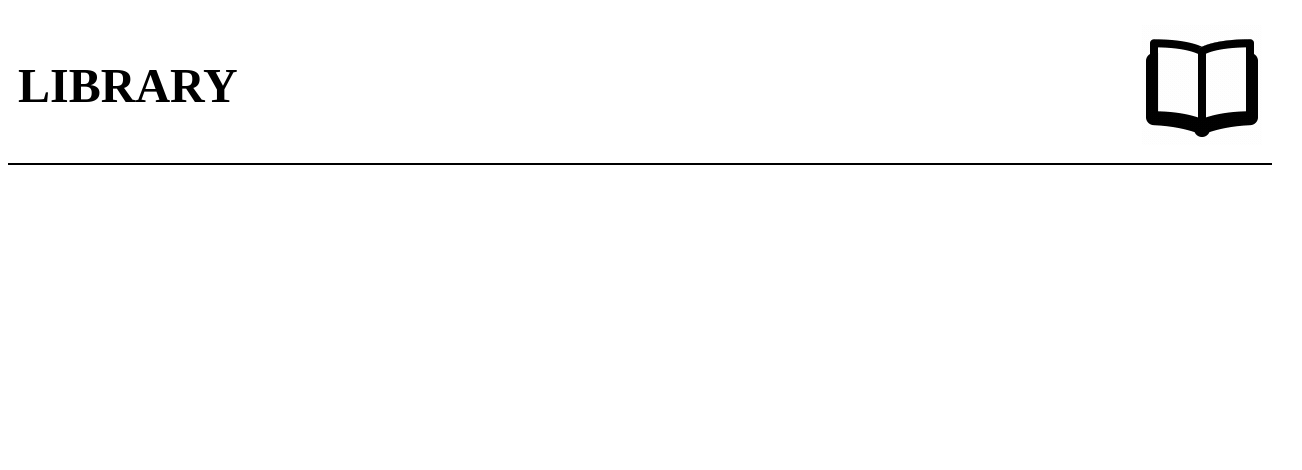
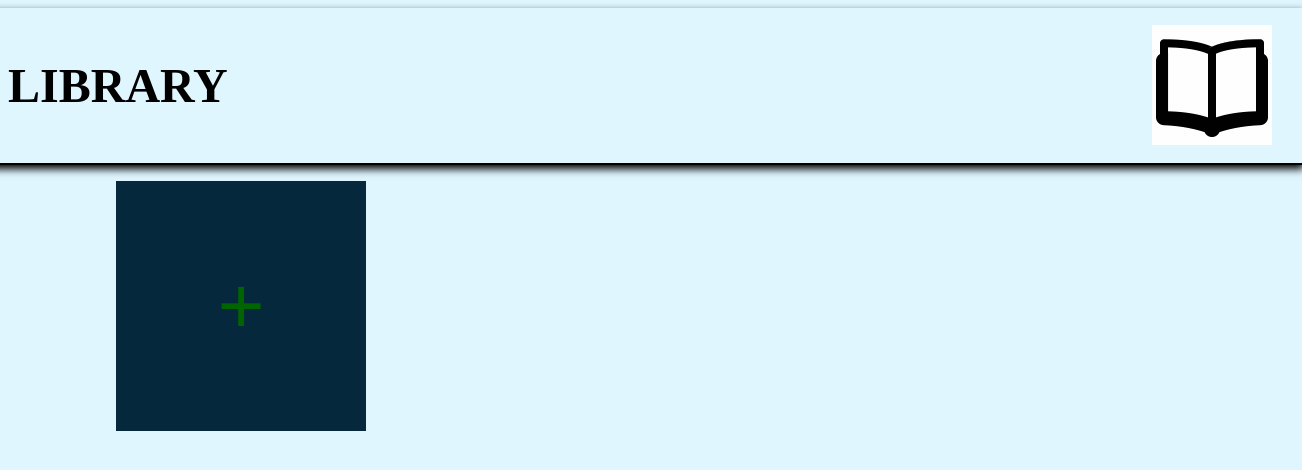
Before and after one commit to Aknexad/library, a plain HTML site: page index.html in a window 1280 px wide. Shown: the whole page, 1302 px wide, since content can reach past the window. Drawn offline with Linux system fonts and the light colour scheme.

Commit message:
add btn and library style

```diff
--- a/index.html
+++ b/index.html
@@ -20,8 +20,8 @@
           alt="book icon"
         />
       </div>
-      <div class="main">
-        <div class="library"></div>
+      <div class="library">
+        <button class="popupForm">+</button>
       </div>
     </div>
   </body>
--- a/style.css
+++ b/style.css
@@ -1,18 +1,60 @@
 :root {
   box-sizing: border-box;
+  --primary-color: #dff6ff;
+  --secondary-color: #06283d;
+  --therd-color: #47b5ff;
+  --forte-color: #1363df;
+}
+body {
+  background-color: var(--primary-color);
 }
 
-body {
+.container {
+  display: flex;
+  flex-direction: column;
+  justify-content: center;
+  align-items: center;
+  gap: 1rem;
 }
 
 .header {
   display: flex;
   justify-content: space-between;
   align-items: center;
-  padding: 10px;
+  padding: 10px 30px;
   border-bottom: 2px solid black;
+  box-shadow: 2px 4px 8px black;
+  width: 100%;
 }
 
 .header > h2 {
   font-size: 3rem;
 }
+
+.library {
+  display: grid;
+  grid-template-columns: repeat(4, 1fr);
+  grid-template-rows: repeat(2, 1fr);
+  justify-content: start;
+  align-items: start;
+  gap: 1rem;
+}
+
+.popupForm {
+  font-size: 5rem;
+  background-color: var(--secondary-color);
+  border: none;
+  color: darkgreen;
+  width: 250px;
+  height: 250px;
+}
+
+.popupForm:hover {
+  background: rgb(0, 0, 0);
+  background: linear-gradient(
+    138deg,
+    rgba(0, 0, 0, 0.30325633671437324) 23%,
+    rgba(255, 255, 255, 0.7794468129048494) 50%,
+    rgba(0, 0, 0, 0.23883056640625) 73%
+  );
+}
```
